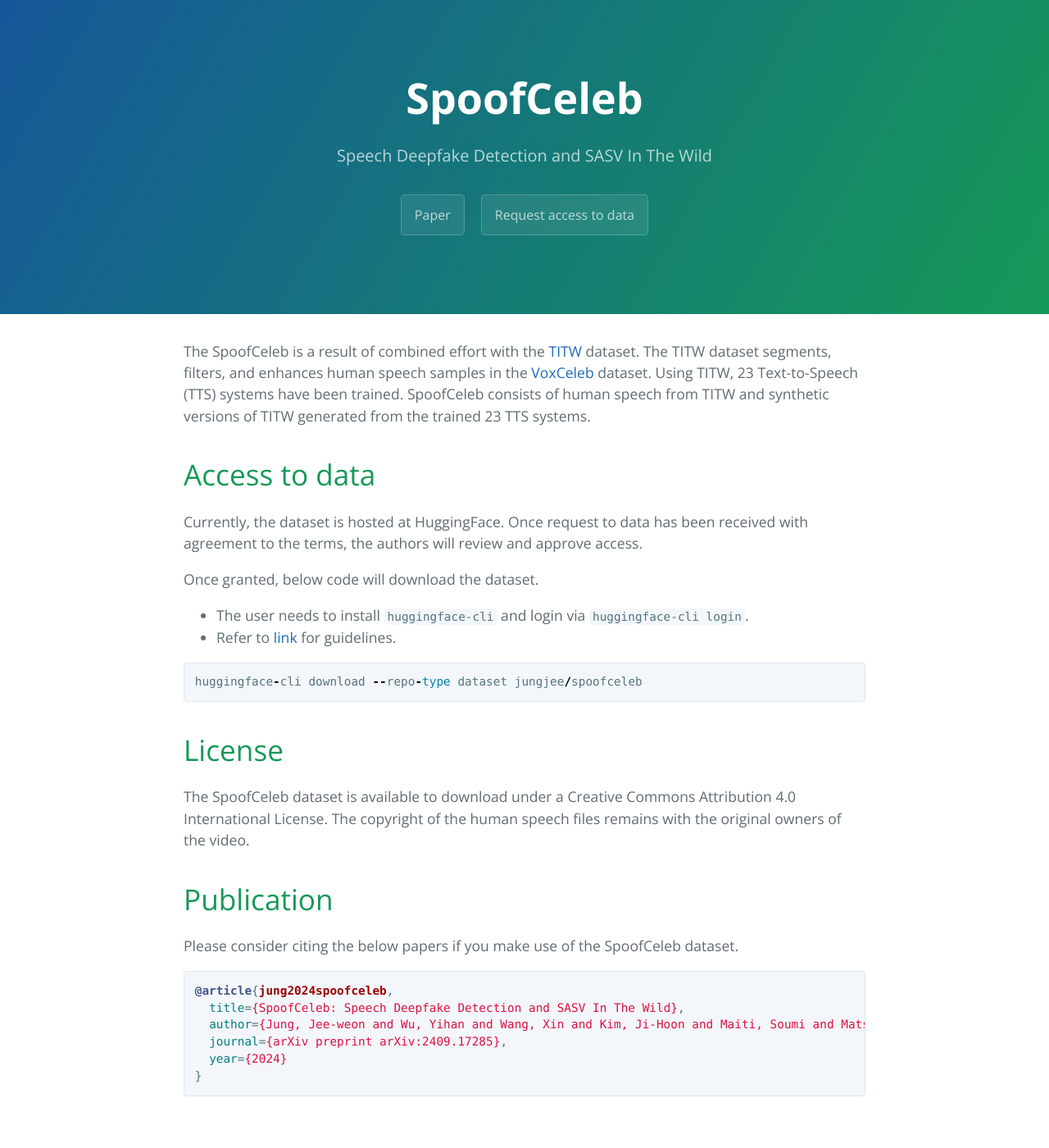
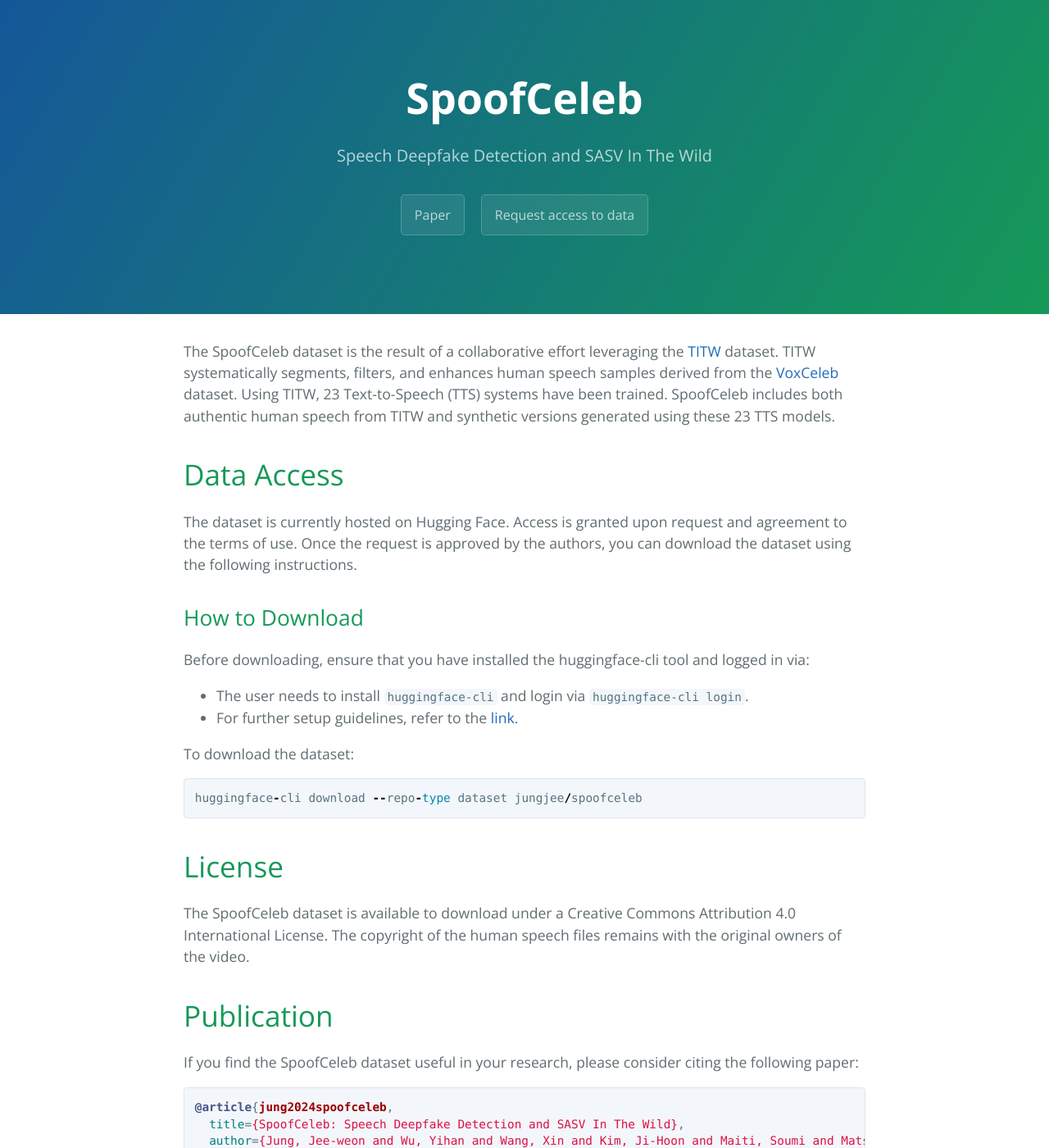
Before and after one commit to Jungjee/spoofceleb, a Jekyll site: the page built from index.md, in a window 1280 px wide and 1400 px high. Shown: the whole window at 82% size. Built offline with Jekyll 4.4.1, drawn with Linux system fonts in a browser that asks for light colours.

Commit message:
refine explanation

````diff
--- a/index.md
+++ b/index.md
@@ -1,20 +1,21 @@
 ---
 layout: default
 ---
-The SpoofCeleb is a result of combined effort with the [TITW](https://arxiv.org/abs/2409.08711) dataset.
-The TITW dataset segments, filters, and enhances human speech samples in the [VoxCeleb](https://mm.kaist.ac.kr/datasets/voxceleb/) dataset.
+The SpoofCeleb dataset is the result of a collaborative effort leveraging the [TITW](https://arxiv.org/abs/2409.08711) dataset.
+TITW systematically segments, filters, and enhances human speech samples derived from the [VoxCeleb](https://mm.kaist.ac.kr/datasets/voxceleb/) dataset.
 Using TITW, 23 Text-to-Speech (TTS) systems have been trained.
-SpoofCeleb consists of human speech from TITW and synthetic versions of TITW generated from the trained 23 TTS systems.
+SpoofCeleb includes both authentic human speech from TITW and synthetic versions generated using these 23 TTS models.
 
-# Access to data
-Currently, the dataset is hosted at HuggingFace.
-Once request to data has been received with agreement to the terms,
-the authors will review and approve access.
+# Data Access
+The dataset is currently hosted on Hugging Face. Access is granted upon request and agreement to the terms of use.
+Once the request is approved by the authors, you can download the dataset using the following instructions.
 
-Once granted, below code will download the dataset.
+## How to Download
+Before downloading, ensure that you have installed the huggingface-cli tool and logged in via:
 - The user needs to install `huggingface-cli` and login via `huggingface-cli login`.
-- Refer to [link](https://huggingface.co/docs/hub/repositories-getting-started) for guidelines.
+- For further setup guidelines, refer to the [link](https://huggingface.co/docs/hub/repositories-getting-started).
 
+To download the dataset:
 ```python
 huggingface-cli download --repo-type dataset jungjee/spoofceleb
 ```
@@ -23,8 +24,7 @@ huggingface-cli download --repo-type dataset jungjee/spoofceleb
 The SpoofCeleb dataset is available to download under a Creative Commons Attribution 4.0 International License. The copyright of the human speech files remains with the original owners of the video.
 
 # Publication
-
-Please consider citing the below papers if you make use of the SpoofCeleb dataset.
+If you find the SpoofCeleb dataset useful in your research, please consider citing the following paper:
 
 ```bibtex
 @article{jung2024spoofceleb,
````
